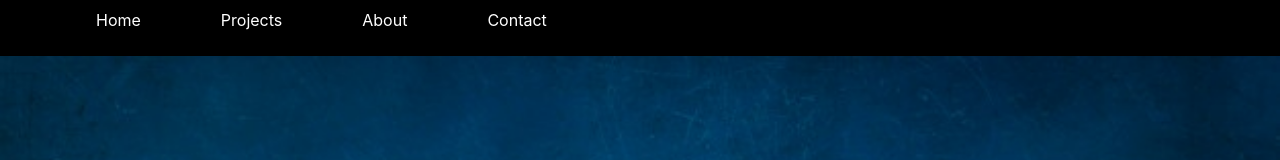
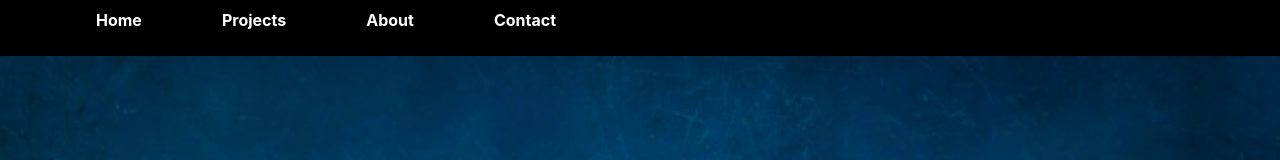
Before and after one commit to rasvii/music_studio, a plain HTML site: page index.html in a window 1280 px wide. Shown: the top 160 px of the page. Drawn offline with nearby package versions, Linux system fonts and the light colour scheme; files that its build step writes are made by us from their sources; files whose address does not match are found by name.

Commit message:
Update style.css

```diff
--- a/module1/css/style.css
+++ b/module1/css/style.css
@@ -27,7 +27,7 @@
 .nav-list li a{
   text-decoration: none;
   color: white;
-  fonr-weight: bold;
+  font-weight: bold;
 }
 .nav-list li a:hover{
   color: #00BFFF;
```
